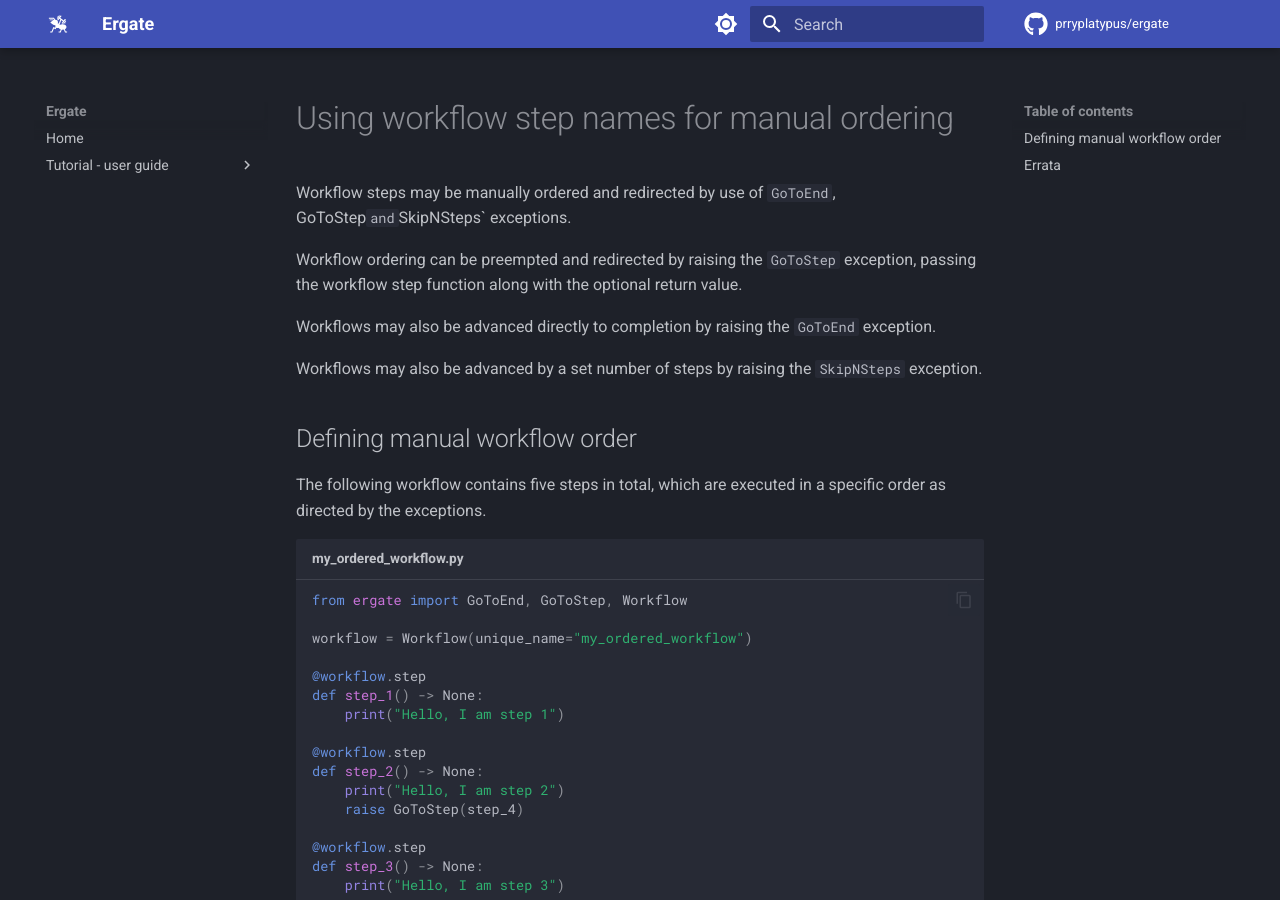
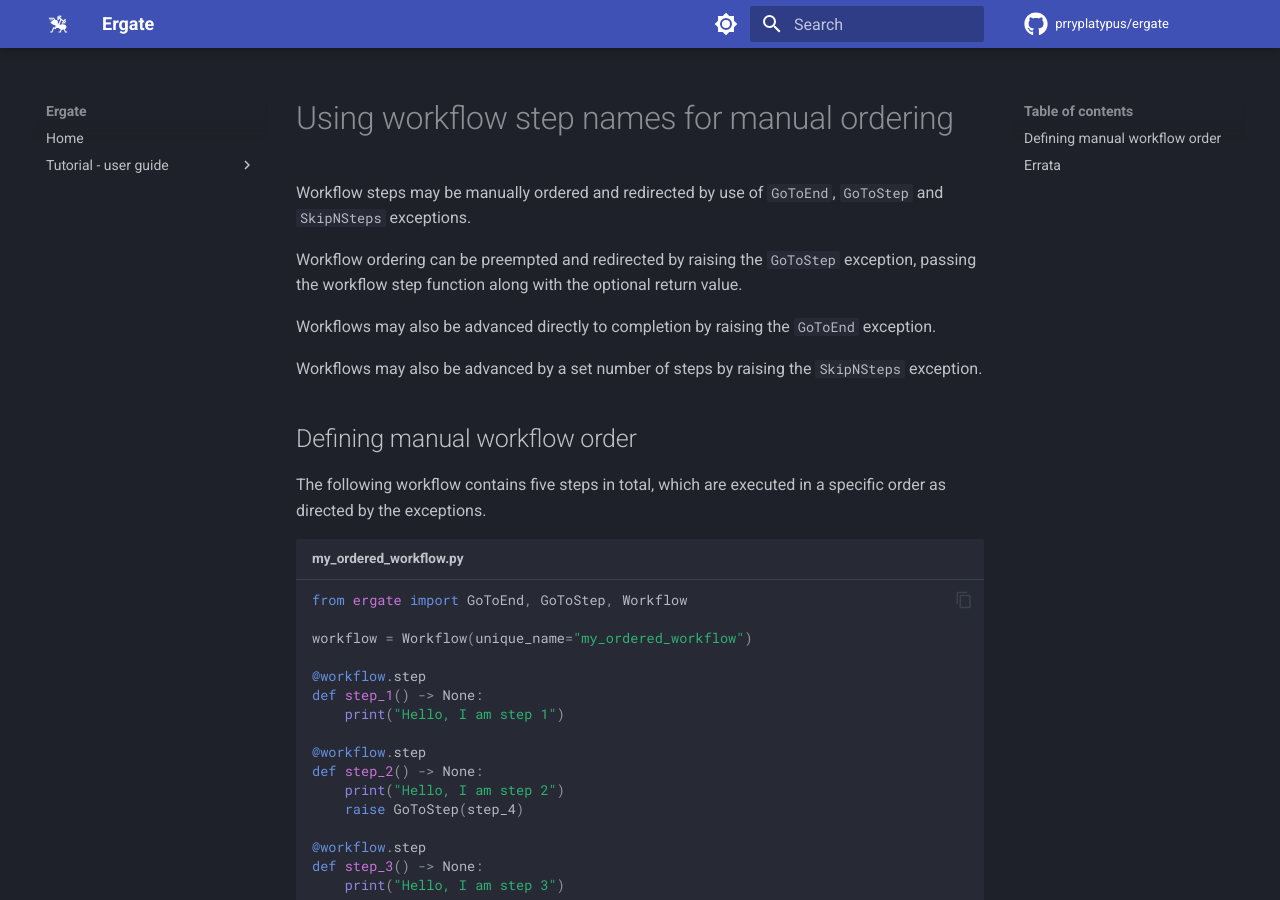
Before and after one commit to prryplatypus/ergate, an MkDocs documentation site: the page built from docs/docs/basics/manual-step-ordering.md, in a window 1280 px wide and 900 px high. Built offline with MkDocs 1.6.1 and Material for MkDocs 9.7.7, drawn with Linux system fonts in a browser that asks for light colours; comment, search, counter and statistics services are not loaded.

```diff
--- a/docs/docs/basics/manual-step-ordering.md
+++ b/docs/docs/basics/manual-step-ordering.md
@@ -1,6 +1,6 @@
 # Using workflow step names for manual ordering
 
-Workflow steps may be manually ordered and redirected by use of `GoToEnd`, GoToStep` and `SkipNSteps` exceptions.
+Workflow steps may be manually ordered and redirected by use of `GoToEnd`, `GoToStep` and `SkipNSteps` exceptions.
 
 Workflow ordering can be preempted and redirected by raising the `GoToStep` exception, passing the workflow step
 function along with the optional return value.
```
